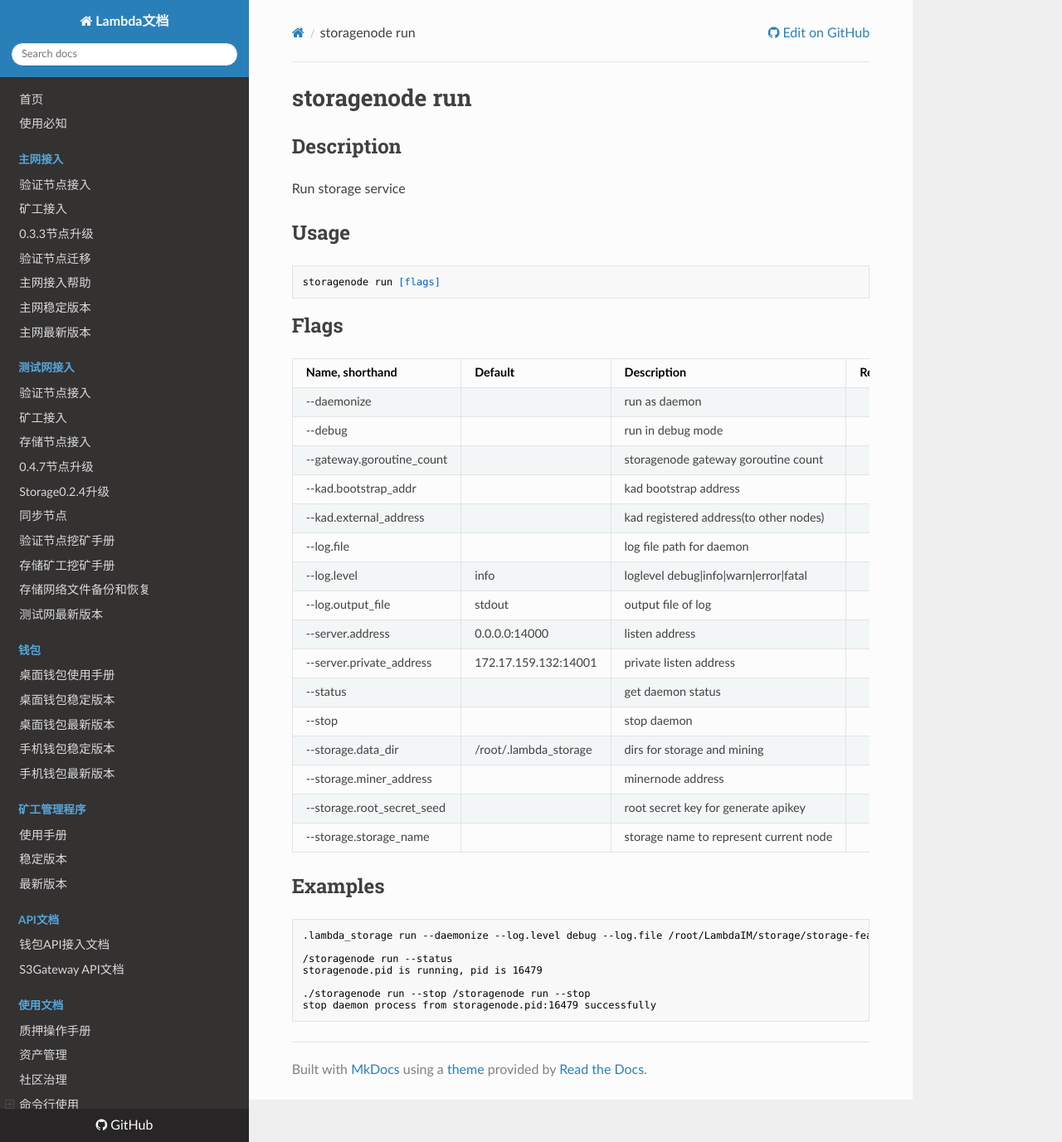
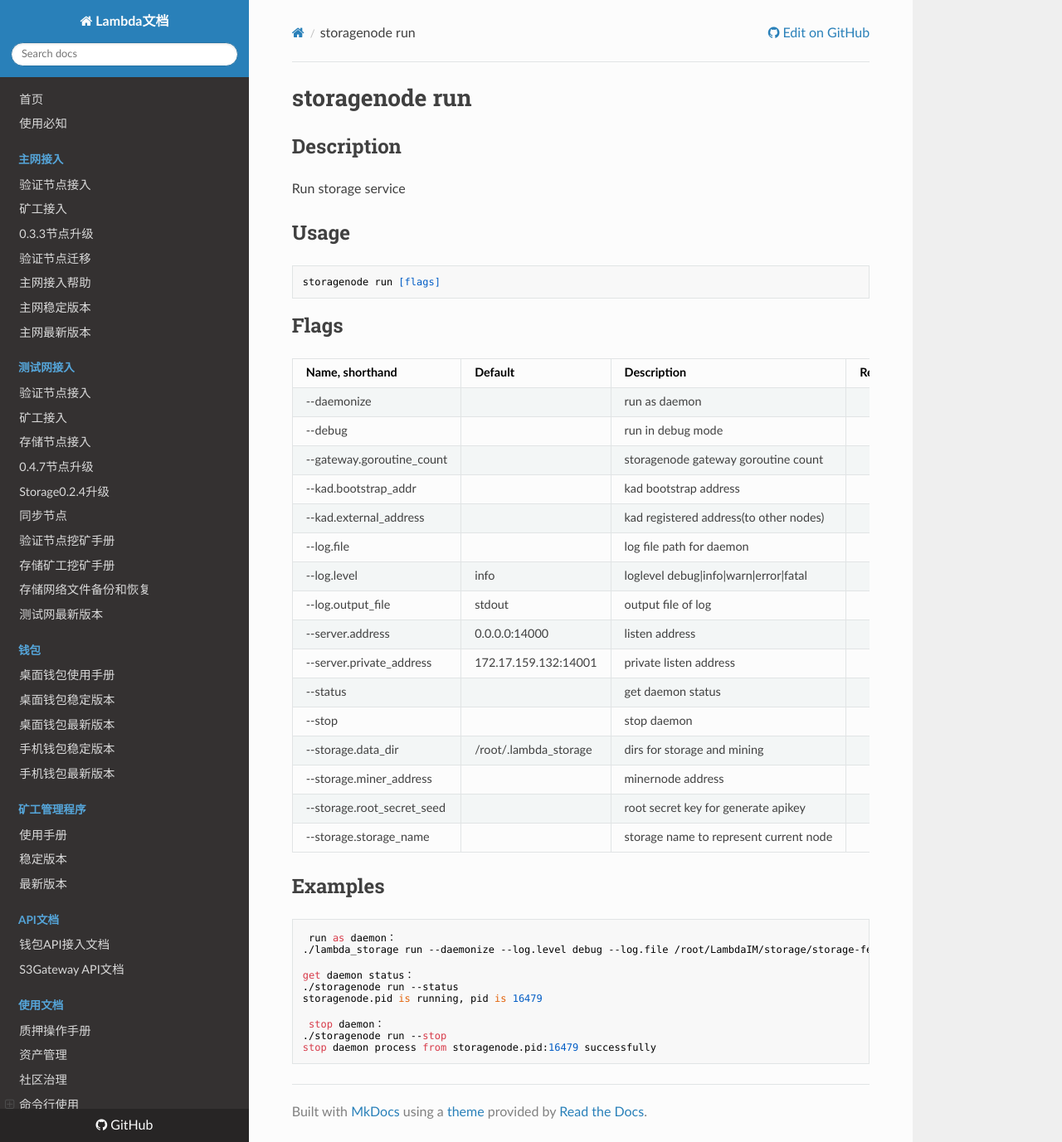
Before and after one commit to fireagainsmile/launch, an MkDocs documentation site: the page built from docs/storagenode/run.md, in a window 1280 px wide and 1377 px high. Shown: the whole window at 83% size. Built offline with MkDocs 1.6.1, drawn with Linux system fonts in a browser that asks for light colours; nearby versions of some CDN libraries.

Commit message:
Update run.md

````diff
--- a/docs/storagenode/run.md
+++ b/docs/storagenode/run.md
@@ -33,11 +33,14 @@ storagenode run [flags]
 
 ## Examples
 ```
-.lambda_storage run --daemonize --log.level debug --log.file /root/LambdaIM/storage/storage-feature_order_list_with_provider_status-984f41e-debug-03251653/storagenode.log --kad.bootstrap_addr 182.92.242.59:13000 --server.address 172.17.159.132:15000 --server.private_address 172.17.159.132:15001 --kad.external_address 182.92.242.59:15000 --storage.root_secret_seed storagenoderootsecretseedramdon --storage.storage_name t4s5 --storage.miner_address 172.17.159.132:14001 --debug
+ run as daemon：
+./lambda_storage run --daemonize --log.level debug --log.file /root/LambdaIM/storage/storage-feature_order_list_with_provider_status-984f41e-debug-03251653/storagenode.log --kad.bootstrap_addr 182.92.242.59:13000 --server.address 172.17.159.132:15000 --server.private_address 172.17.159.132:15001 --kad.external_address 182.92.242.59:15000 --storage.root_secret_seed storagenoderootsecretseedramdon --storage.storage_name t4s5 --storage.miner_address 172.17.159.132:14001 --debug
 
-/storagenode run --status
+get daemon status：
+./storagenode run --status
 storagenode.pid is running, pid is 16479
 
-./storagenode run --stop /storagenode run --stop
+ stop daemon：
+./storagenode run --stop
 stop daemon process from storagenode.pid:16479 successfully
 ```
````
